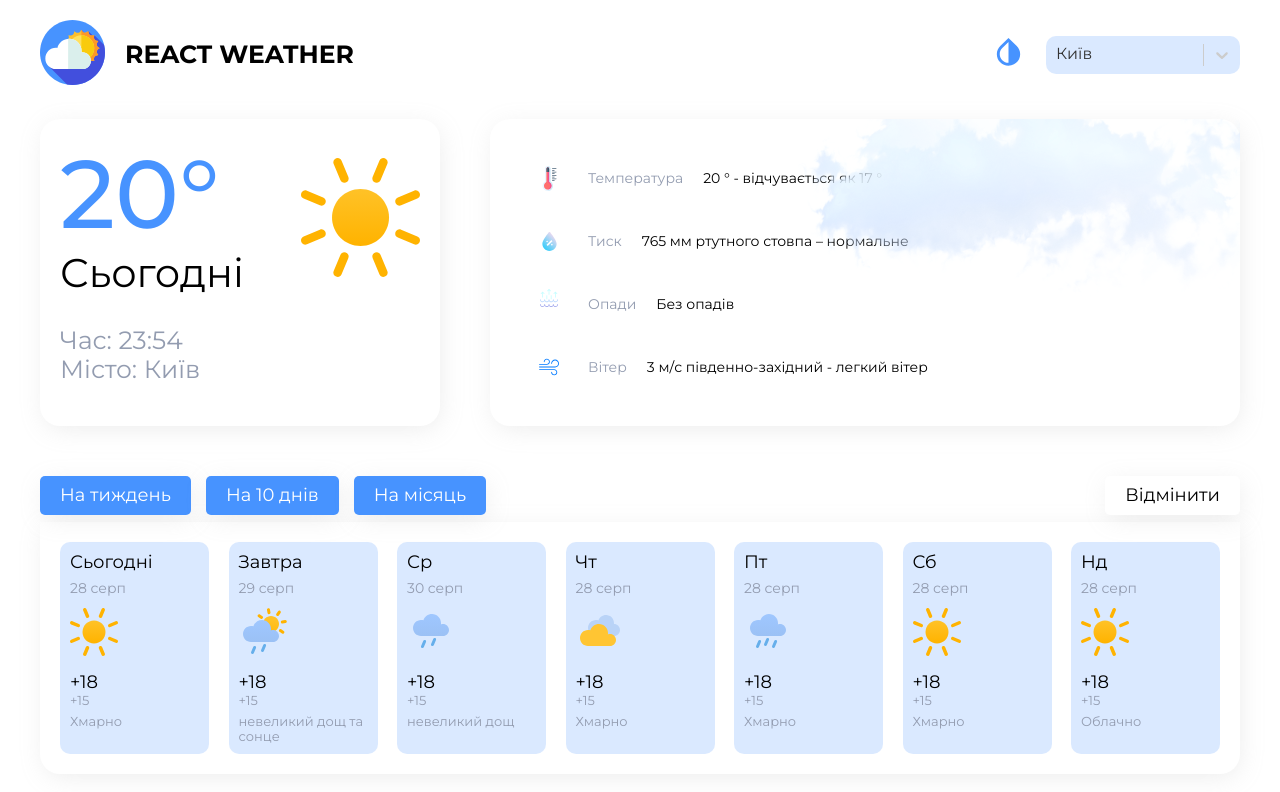
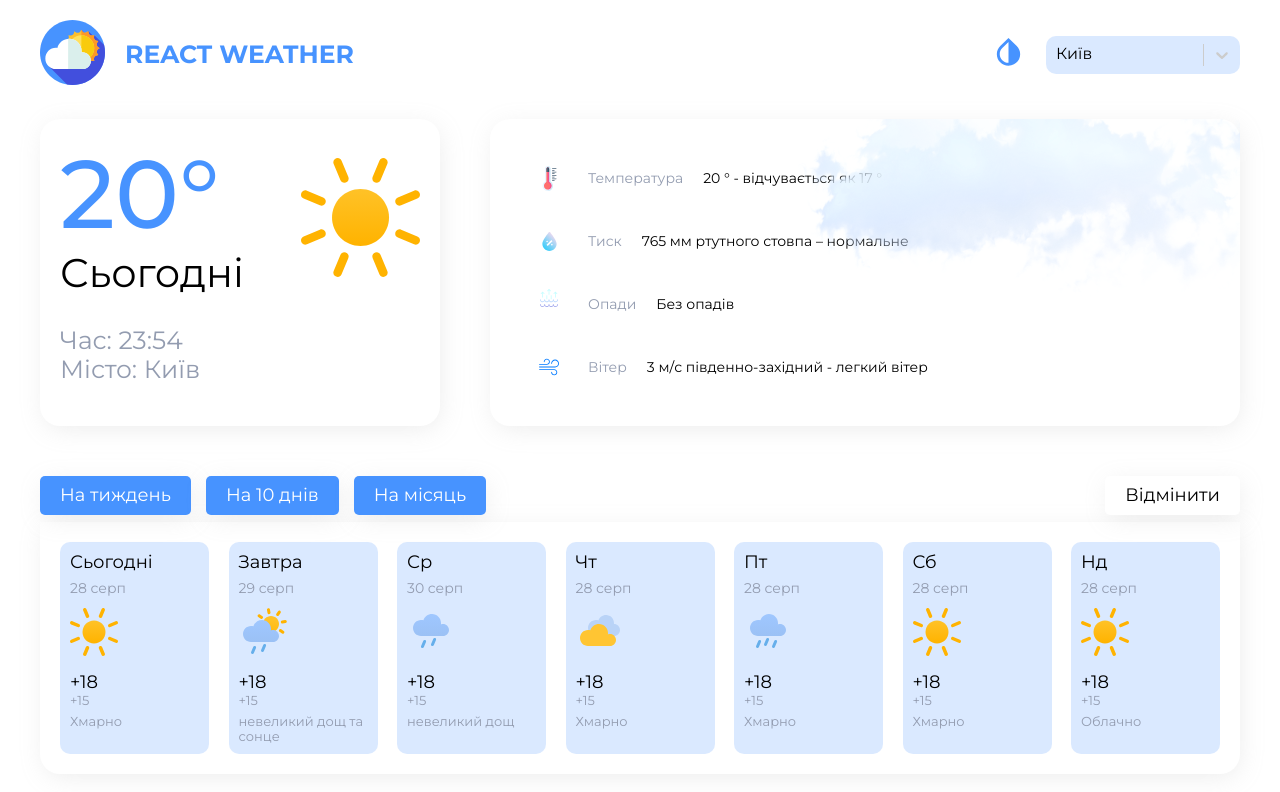
Before and after one commit to Genrihovich/Weather, a React (Create React App) app in the folder weather/: page / in a window 1280 px wide. Shown: the top 792 px of the page. Built offline with nearby package versions, Linux system fonts and the light colour scheme.

Commit message:
зберігання додому

```diff
--- /dev/null
+++ b/weather/src/context/ThemeContext.js
@@ -0,0 +1,6 @@
+import { createContext } from "react";
+
+export const ThemeContext = createContext({
+    theme: '',
+    changeTheme: () => { }
+})
--- a/weather/src/pages/Home/components/Days/Days.module.scss
+++ b/weather/src/pages/Home/components/Days/Days.module.scss
@@ -14,7 +14,7 @@
 .card {
     display: flex;
     flex-direction: column;
-    background: var(#{--card-background-default});
+    background-color: var(#{--card-background-default});
     border-radius: 10px;
     padding: 10px;
     width: 149px;
@@ -25,6 +25,7 @@
     .day {
         margin-bottom: 7px;
         font-size: 18px;
+        color: var(#{--text-color-default});
     }
 
     .day__info {
@@ -39,6 +40,7 @@
 
     .temp__day {
         font-size: 18px;
+        color: var(#{--text-color-default});
     }
 
     .temp__night {
--- a/weather/src/pages/Home/components/ThisDay/ThisDay.module.scss
+++ b/weather/src/pages/Home/components/ThisDay/ThisDay.module.scss
@@ -4,7 +4,7 @@
     padding: 20px;
     max-width: 400px;
     width: 100%;
-    background: $light-background;
+    background: var(#{--components-background-default});
     box-shadow: $box-shadow;
     border-radius: $border-radius;
 }
--- /dev/null
+++ b/weather/src/provider/ThemeProvider.js
@@ -0,0 +1,14 @@
+import { useState } from "react"
+import { ThemeContext } from "../context/ThemeContext"
+
+export const ThemeProvider = ({ children, ...props }) => {
+    const [theme, setTheme] = useState('light');
+    function changeTheme(theme) {
+        setTheme()
+    }
+
+    return <ThemeContext.Provider value={
+        theme,
+
+    }>{children}</ThemeContext.Provider>
+}
--- a/weather/src/shared/Header/Header.js
+++ b/weather/src/shared/Header/Header.js
@@ -1,4 +1,4 @@
-import React from 'react';
+import React, { useEffect, useState } from 'react';
 import s from './Header.module.scss';
 import { GlobalSvgSelector } from '../../assets/icons/global/GlobalSvgSelector';
 import Select from 'react-select';
@@ -10,17 +10,47 @@
         { value: 'city-2', label: 'Хмельницький' },
         { value: 'city-3', label: 'Меджибож' }
     ];
+
+    const [theme, setTheme] = useState('light');
+
     const colourStyles = {
         control: (styles) => ({
             ...styles,
-            backgroundColor: 0 ? '#4f4f4f' : 'rgba(71,147,255,0.2)',
+            backgroundColor: theme === 'dark' ? '#4f4f4f' : 'rgba(71,147,255,0.2)',
             //будет название темы
             width: '194px',
             height: '37px',
             border: 'none',
             borderRadius: '10px',
             zIndex: 100,
-        })
+        }),
+        singleValue: (styles) => ({
+            ...styles,
+            color: theme === 'dark' ? '#fff' : '#000',
+        }),
+    }
+
+
+    useEffect(() => {
+        const root = document.querySelector(':root');
+        const components = [
+            'card-shadow',
+            'card-background',
+            'components-background',
+            'body-background',
+            'text-color',
+        ];
+        components.forEach(component => {
+            root.style.setProperty(
+                `--${component}-default`,
+                `var(--${component}-${theme})`
+            );
+        });
+
+    }, [theme])
+
+    function changeTheme() {
+        setTheme(theme === 'light' ? 'dark' : 'light')
     }
 
     return (
@@ -30,7 +60,7 @@
                 <div className={s.title}>React Weather</div>
             </div>
             <div className={s.wrapper}>
-                <div className={s.change_theme}>
+                <div className={s.change_theme} onClick={changeTheme}>
                     <GlobalSvgSelector id="change-theme" />
                 </div>
                 <Select
--- a/weather/src/shared/Header/Header.module.scss
+++ b/weather/src/shared/Header/Header.module.scss
@@ -1,3 +1,5 @@
+@import '../../styles/variables.scss';
+
 .header {
     display: flex;
     align-items: center;
@@ -14,6 +16,7 @@
 .change_theme,
 .logo {
     margin-right: 20px;
+    cursor: pointer;
 }
 
 .logo {
@@ -29,4 +32,5 @@
     text-transform: uppercase;
     font-weight: bold;
     font-size: 25px;
+    color: $primary-color;
 }
--- a/weather/src/styles/index.scss
+++ b/weather/src/styles/index.scss
@@ -11,6 +11,7 @@
 body {
     position: relative;
     font-family: 'Montserrat', sans-serif;
+    background: var(#{--body-background-default});
 }
 
 .container {
--- a/weather/src/styles/variables.scss
+++ b/weather/src/styles/variables.scss
@@ -11,7 +11,7 @@
 $body-background-dark: #0d1117;
 $body-background-light: #fff;
 
-$components-background-dark: #0d1117;
+$components-background-dark: #4f4f4f;
 $components-background-light: #fff;
 
 $card-background-light: rgba(71, 147, 255, 0.2);
```
